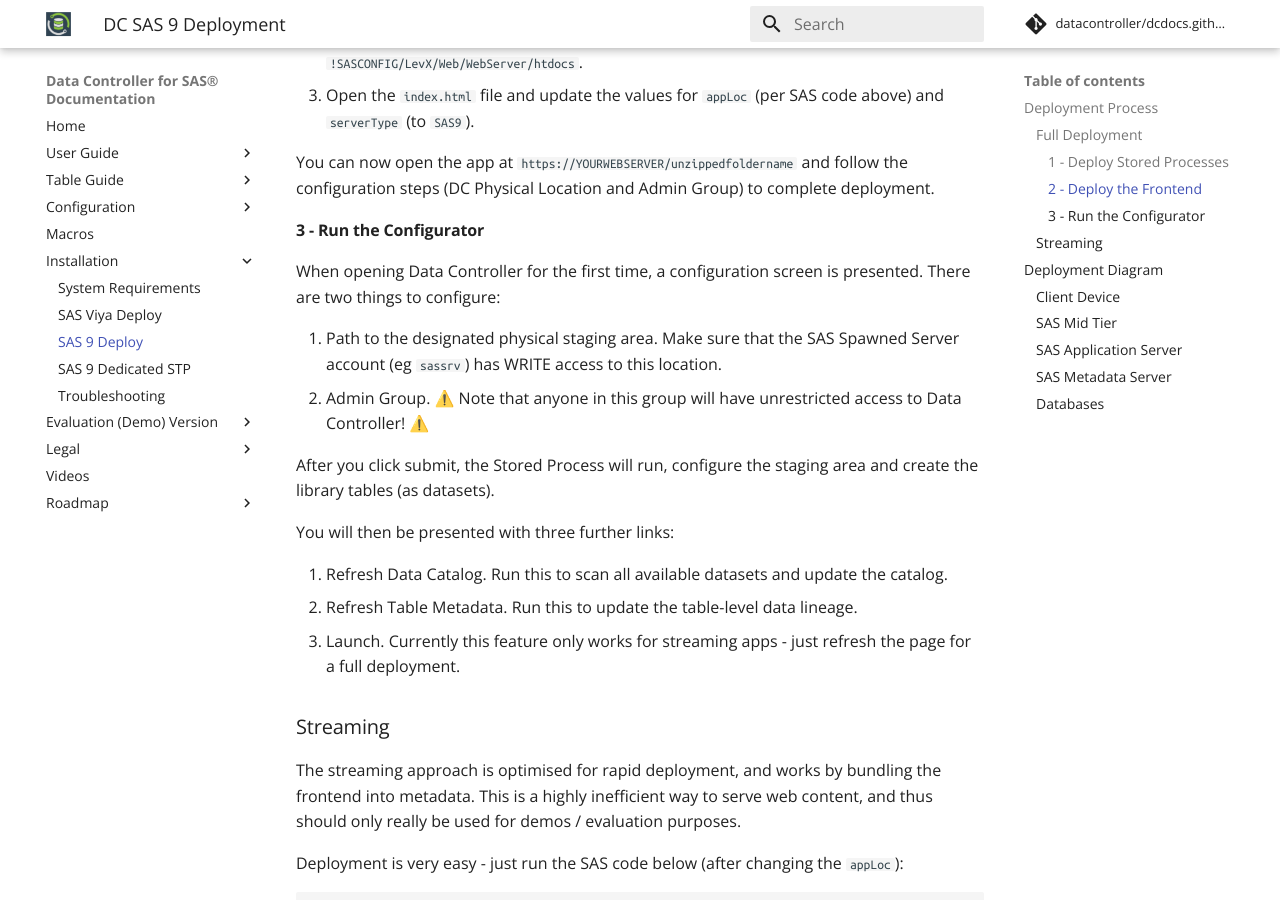
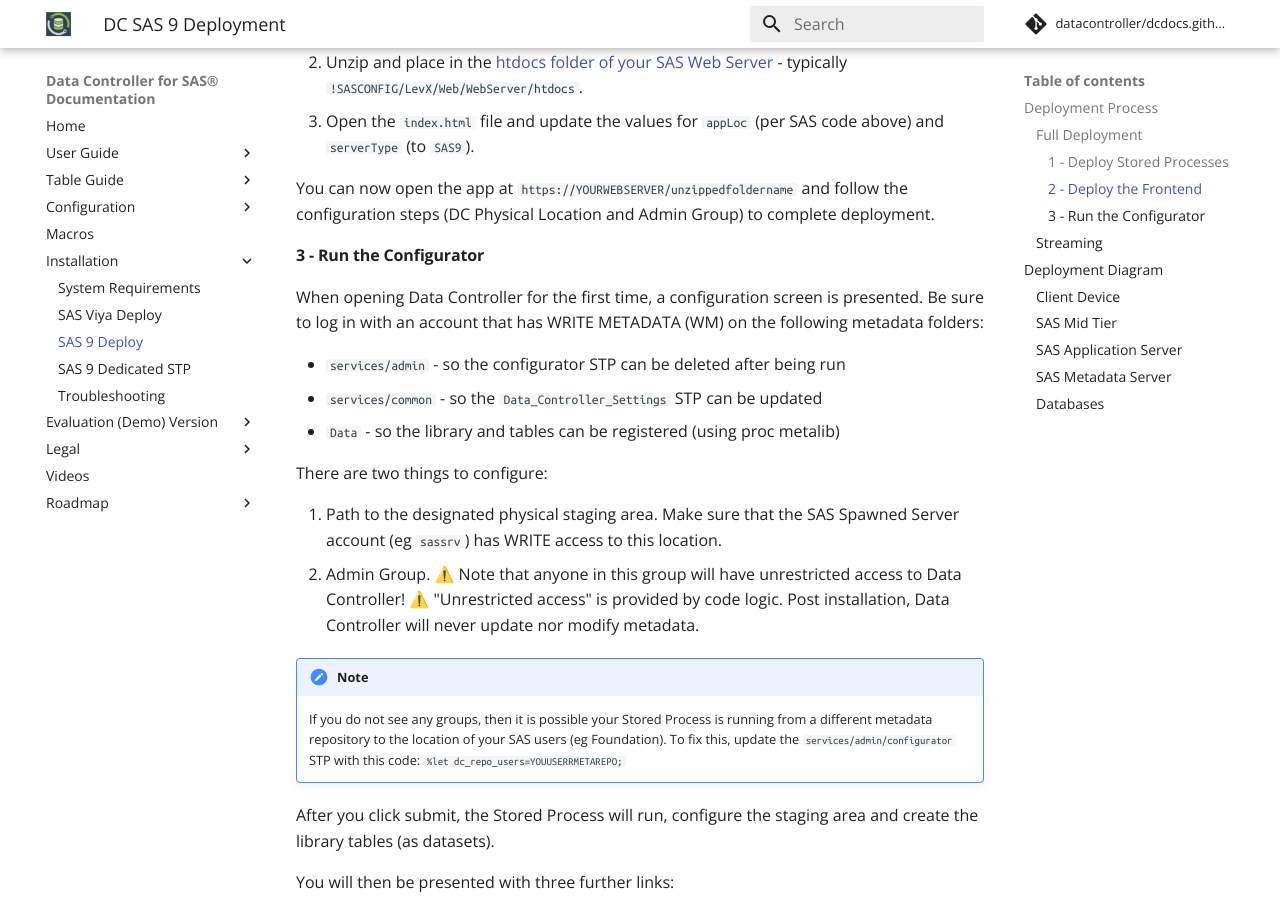
Before and after one commit to datacontroller/docs.datacontroller.io, an MkDocs documentation site: the page built from docs/dci-deploysas9.md, in a window 1280 px wide and 900 px high, scrolled down 1060 px. Built offline with MkDocs 1.6.1 and Material for MkDocs 9.7.7, drawn with Linux system fonts in a browser that asks for light colours; comment, search, counter and statistics services are not loaded; some of the changed text lies outside the part shown.

Commit message:
chore: automated commit

````diff
--- a/docs/dci-deploysas9.md
+++ b/docs/dci-deploysas9.md
@@ -18,7 +18,7 @@
 
 #### 1 - Deploy Stored Processes
 
-The Stored Processes are deployed using a SAS Program.  This should be executed using an account that has WRITE permissions to the necessary root folder (`appLoc`) in metadta.
+The Stored Processes are deployed using a SAS Program.  This should be executed using an account that has WRITE METADATA (WM) permissions to the necessary root folder (`appLoc`) in metadta.
 
 ```sas
 %let appLoc=/Shared Data/apps/DataController;  /* CHANGE THIS!! */
@@ -46,11 +46,20 @@
 
 #### 3 - Run the Configurator
 
-When opening Data Controller for the first time, a configuration screen is presented.  There are two things to configure:
+When opening Data Controller for the first time, a configuration screen is presented.  Be sure to log in with an account that has WRITE METADATA (WM) on the following metadata folders:
+
+* `services/admin` - so the configurator STP can be deleted after being run
+* `services/common` - so the `Data_Controller_Settings` STP can be updated
+* `Data` - so the library and tables can be registered (using proc metalib)
+
+
+There are two things to configure:
 
 1. Path to the designated physical staging area. Make sure that the SAS Spawned Server account (eg `sassrv`) has WRITE access to this location.
-2. Admin Group. ⚠️ Note that anyone in this group will have unrestricted access to Data Controller! ⚠️
+2. Admin Group. ⚠️ Note that anyone in this group will have unrestricted access to Data Controller! ⚠️ "Unrestricted access" is provided by code logic. Post installation, Data Controller will never update nor modify metadata.
 
+!!! note
+    If you do not see any groups, then it is possible your Stored Process is running from a different metadata repository to the location of your SAS users (eg Foundation). To fix this, update the `services/admin/configurator` STP with this code: `%let dc_repo_users=YOUUSERRMETAREPO;`
 
 After you click submit, the Stored Process will run, configure the staging area and create the library tables (as datasets).
 
@@ -59,8 +68,6 @@
 1. Refresh Data Catalog.  Run this to scan all available datasets and update the catalog.
 2. Refresh Table Metadata.  Run this to update the table-level data lineage.
 3. Launch.  Currently this feature only works for streaming apps - just refresh the page for a full deployment.
-
-
 
 ### Streaming
 
--- a/mkdocs.yml
+++ b/mkdocs.yml
@@ -74,6 +74,13 @@
 
 extra_css: ['font-awesome.css']
 
+plugins:
+  - search:
+      prebuild_index: true
+  - redirects:
+      redirect_maps:
+          'dci-evaluation.md': 'dci-deploysas9.md'
+
 # Repository
 repo_name: 'datacontroller/dcdocs.github.io'
 repo_url: 'https://github.com/datacontroller/dcdocs.github.io'
````
